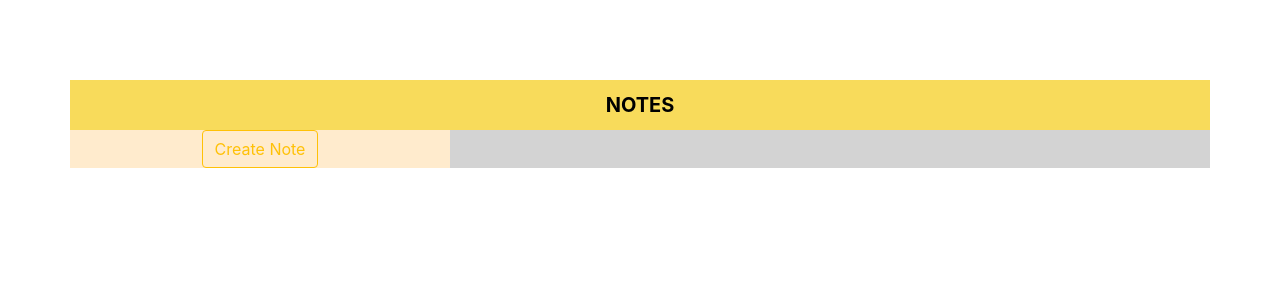
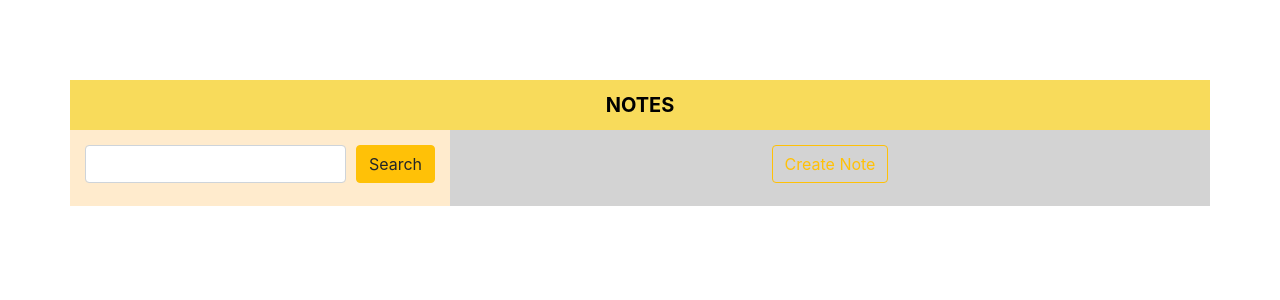
Before and after one commit to dhita-irma/notebook-app, a React (Create React App) app: page / in a window 1280 px wide. Shown: the top 300 px of the page. Built offline with nearby package versions, Linux system fonts and the light colour scheme.

Commit message:
Create SearchBar component

```diff
--- a/src/App.css
+++ b/src/App.css
@@ -22,10 +22,13 @@
 
 .sidebar {
   background-color: blanchedalmond;
+  padding: 15px;
+  text-align: center;
 }
 
 .main {
   background-color: lightgray;
+  padding: 15px;
 }
 
 @media (prefers-reduced-motion: no-preference) {
--- a/src/App.js
+++ b/src/App.js
@@ -2,6 +2,7 @@ import './App.css';
 import 'bootstrap/dist/css/bootstrap.min.css';
 
 import { Button, Container, Row, Col } from 'react-bootstrap';
+import SearchBar from './components/SearchBar';
 
 
 function App() {
@@ -17,9 +18,10 @@ function App() {
         </Row>
         <Row>
           <Col md={4} className="sidebar">
-            <Button variant="outline-warning">Create Note</Button>
+            <SearchBar />
           </Col>
           <Col md={8} className="main">
+            <Button variant="outline-warning">Create Note</Button>
           </Col>
         </Row>
       </Container>
--- /dev/null
+++ b/src/components/SearchBar.js
@@ -0,0 +1,25 @@
+import React from "react";
+import { Form, Button, Col } from "react-bootstrap";
+
+
+const SearchBar = () => {
+  return (
+    <Form>
+      <Form.Row>
+        <Col>
+          <Form.Control
+            className="mb-2"
+            id="inlineFormInput"
+          />
+        </Col>
+        <Col xs="auto">
+          <Button variant="warning" type="submit" className="mb-2">
+            Search
+          </Button>
+        </Col>
+      </Form.Row>
+    </Form>
+  );
+};
+
+export default SearchBar;
```
Also changed, not shown: 1 other file (tests, documents, lock files or other folders).
